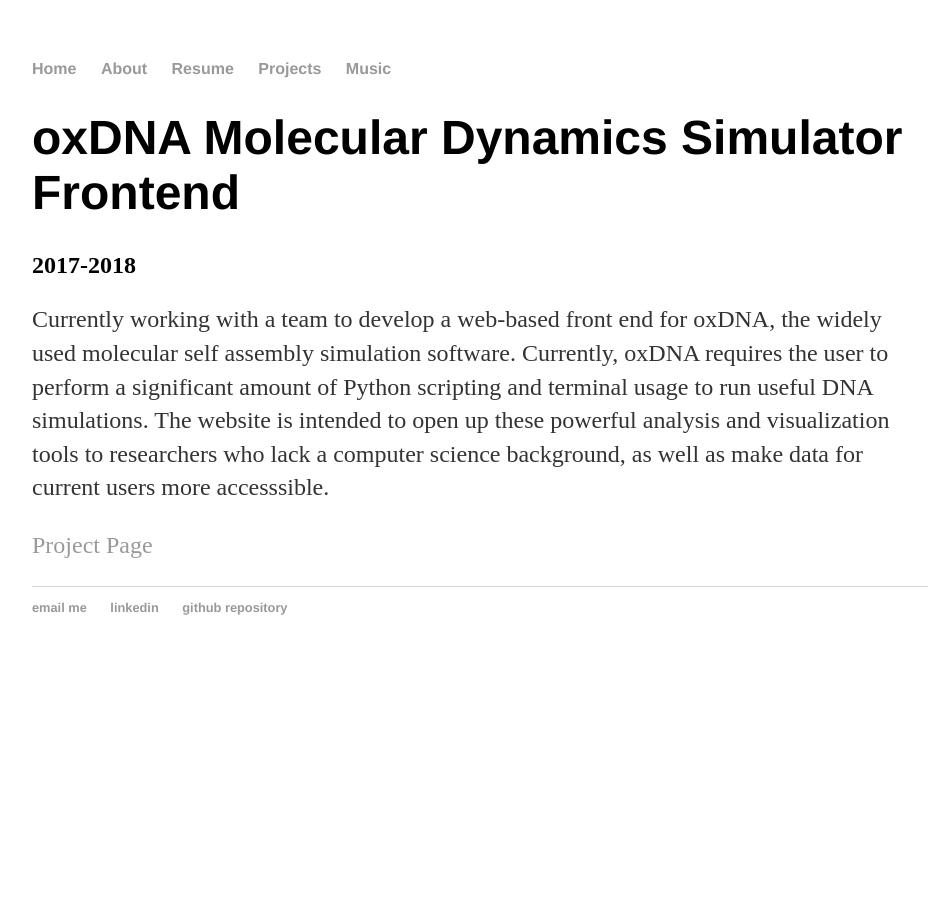
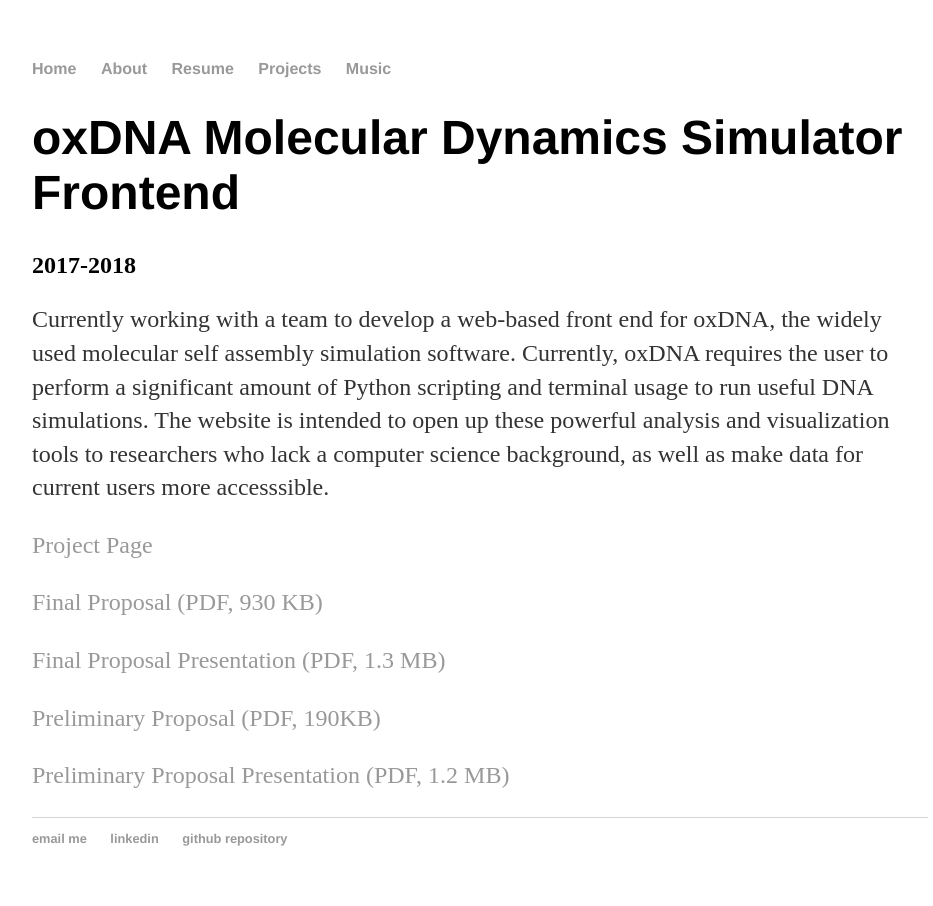
Before and after one commit to zackfravel/zackfravel.github.io, a Jekyll site: the page built from _posts/2018-05-20-DNA.md, in a window 1280 px wide. Shown: the whole page, without its empty margins (160-1093 px from the left). Built offline with Jekyll 4.4.1, drawn with Linux system fonts in a browser that asks for light colours.

Commit message:
Update 2018-05-20-DNA.md

```diff
--- a/_posts/2018-05-20-DNA.md
+++ b/_posts/2018-05-20-DNA.md
@@ -6,3 +6,11 @@ title: "oxDNA Molecular Dynamics Simulator Frontend"
 Currently working with a team to develop a web-based front end for oxDNA, the widely used molecular self assembly simulation software. Currently, oxDNA requires the user to perform a significant amount of Python scripting and terminal usage to run useful DNA simulations. The website is intended to open up these powerful analysis and visualization tools to researchers who lack a computer science background, as well as make data for current users more accesssible.
 
 <a href="http://capstone.csce.uark.edu/?page_id=5817" target="_blank">Project Page</a>
+
+<a href="/assets/pdf/dnafp.pdf" target="_blank">Final Proposal (PDF, 930 KB)</a>
+
+<a href="/assets/pdf/dnafpp.pdf" target="_blank">Final Proposal Presentation (PDF, 1.3 MB)</a>
+
+<a href="/assets/pdf/dnapp.pdf" target="_blank">Preliminary Proposal (PDF, 190KB)</a>
+
+<a href="/assets/pdf/dnappp.pdf" target="_blank">Preliminary Proposal Presentation (PDF, 1.2 MB)</a>
```
